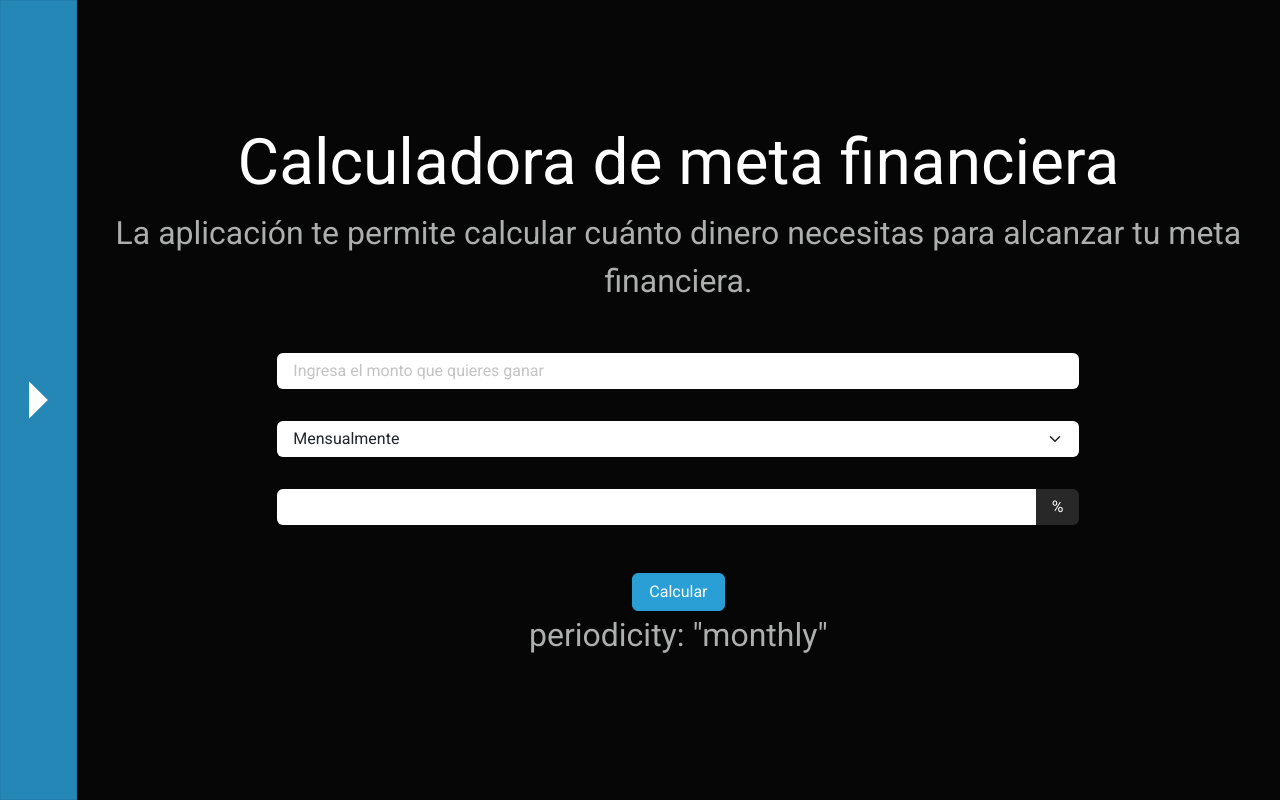
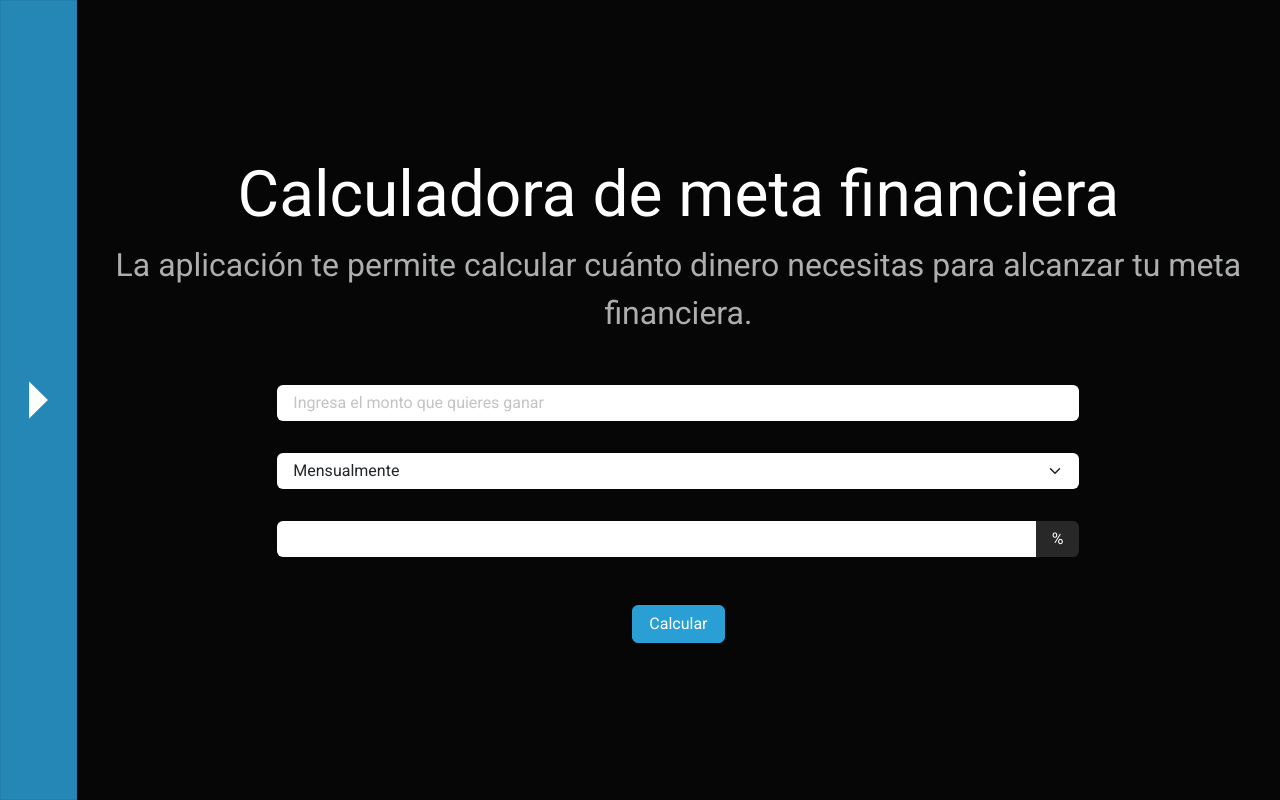
Before and after one commit to PedroCazala/finanzas, a React (Create React App) app: page /meta-financiera in a window 1280 px wide. Built offline with nearby package versions, Linux system fonts and the light colour scheme.

Commit message:
elimine lineas innecesarias

```diff
--- a/src/components/pages/FinancialGoalCalculator/FinancialGoalCalculator.tsx
+++ b/src/components/pages/FinancialGoalCalculator/FinancialGoalCalculator.tsx
@@ -72,22 +72,11 @@ function FinancialGoalCalculator() {
                 </div>
                 <button className="btn btn-primary"> Calcular </button>
             </form>
-            {percentage ? <p>percentage: {JSON.stringify(percentage)}</p> : ""}
-            {desiredProfit ? (
-                <p>desiredProfit: {JSON.stringify(desiredProfit)}</p>
-            ) : (
-                ""
-            )}
-            {periodicity ? (
-                <p>periodicity: {JSON.stringify(periodicity)}</p>
-            ) : (
-                ""
-            )}
             {necessaryMoney ? (
                 <p>
-                    Necesitas: <b>${JSON.stringify(necessaryMoney.toFixed(2))}</b>, para
+                    Necesitas: <b className="text-primary">${necessaryMoney.toFixed(2)}</b>, para
                     obtener una ganancia {periodicity === "monthly" && "mensual"}
-                    {periodicity === "annually" && "anual"} de {JSON.stringify(desiredProfit)}
+                    {periodicity === "annually" && "anual"} de ${JSON.stringify(desiredProfit)}
                 </p>
             ) : (
                 ""
```
